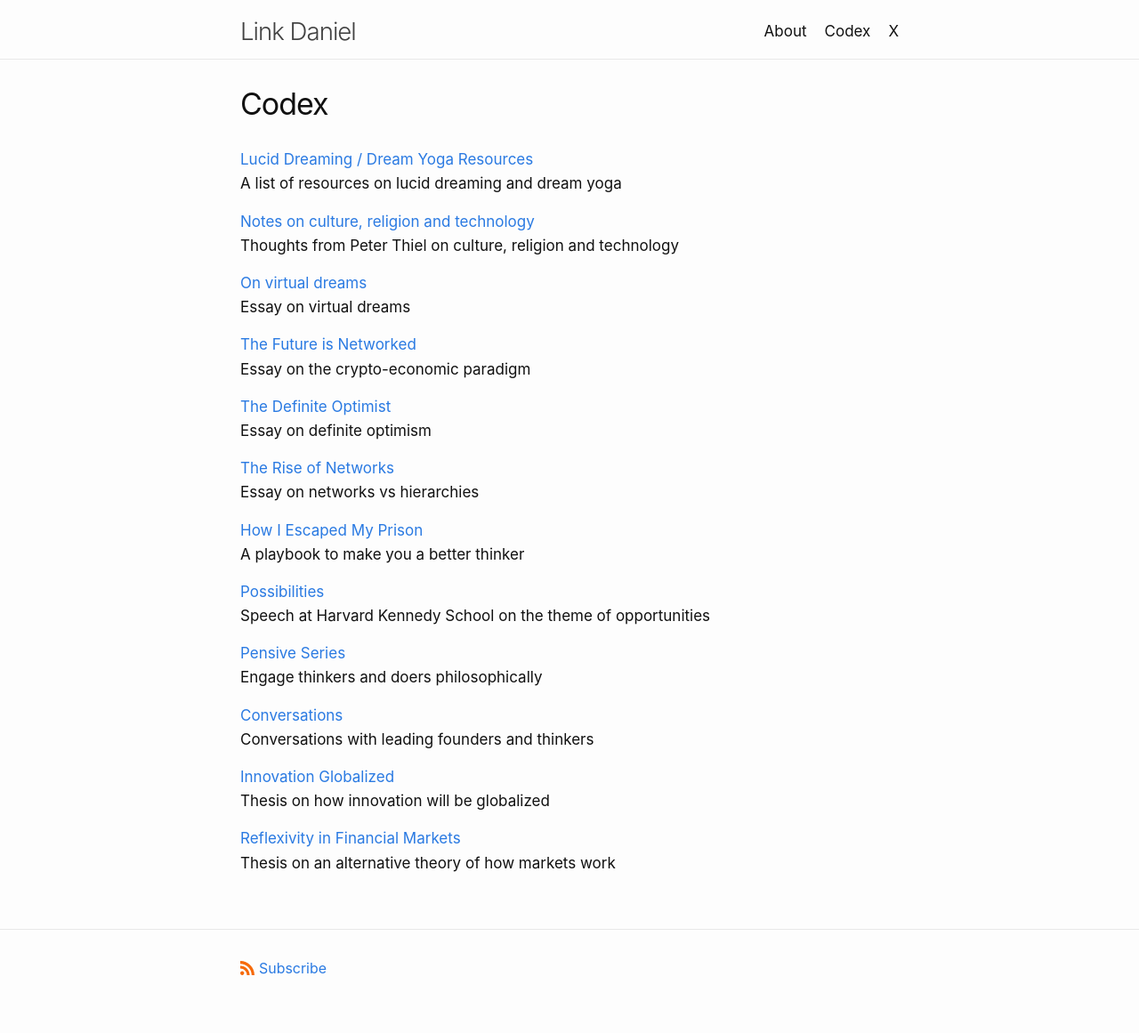
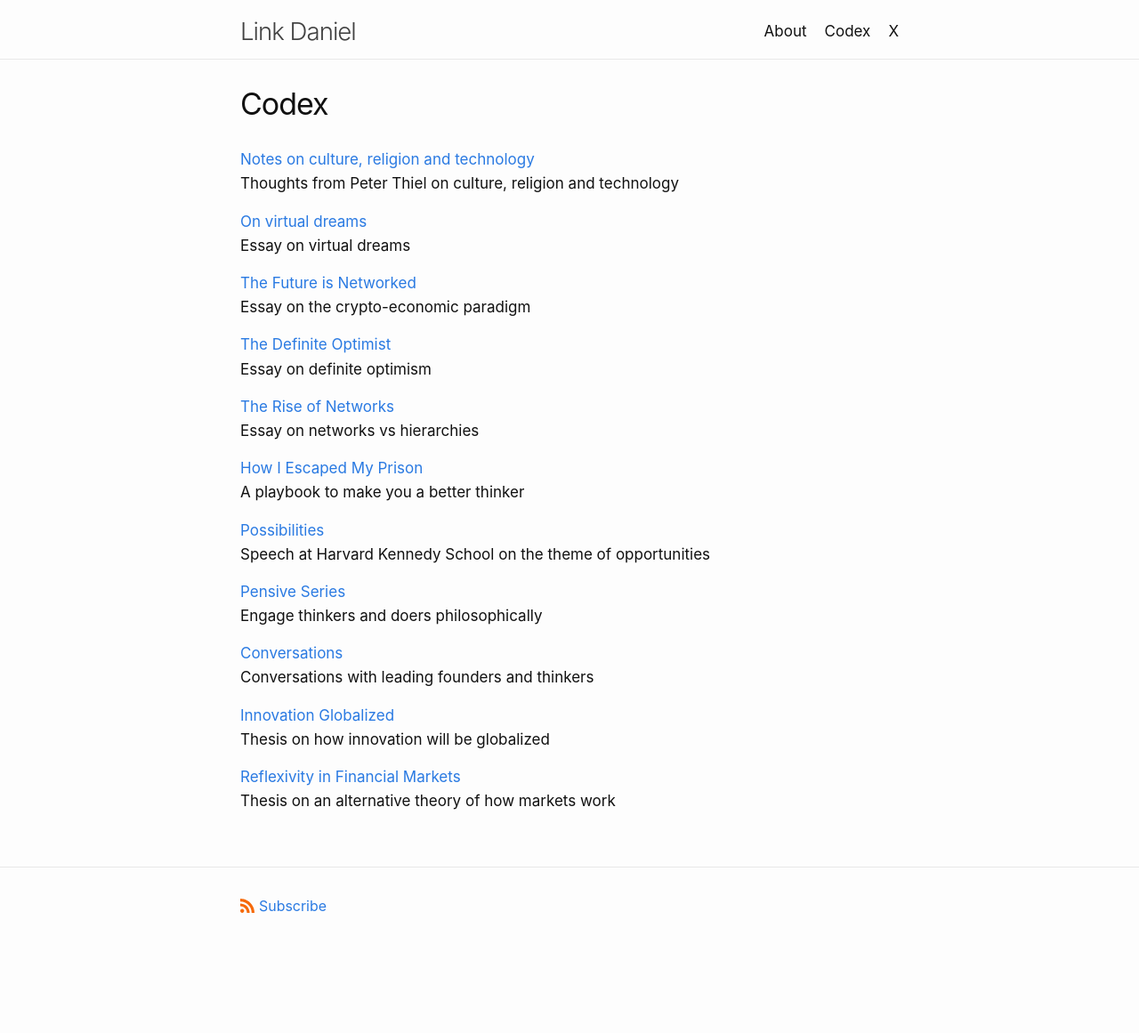
Before and after one commit to link-daniel/link.github.io, a Jekyll site: the page built from codex.md, in a window 1280 px wide. Shown: the whole page at 89% size. Built offline with Jekyll 4.4.1, drawn with Linux system fonts in a browser that asks for light colours; after the commit the page ends 1092 px from its top, so only the background shows below that.

Commit message:
Update codex.md

```diff
--- a/codex.md
+++ b/codex.md
@@ -3,10 +3,6 @@ layout: page
 title: Codex
 permalink: /codex/
 ---
-
-[Lucid Dreaming / Dream Yoga Resources](/dreams)
-<br>
-A list of resources on lucid dreaming and dream yoga
 
 [Notes on culture, religion and technology](/lincolnthiel)
 <br>
```
